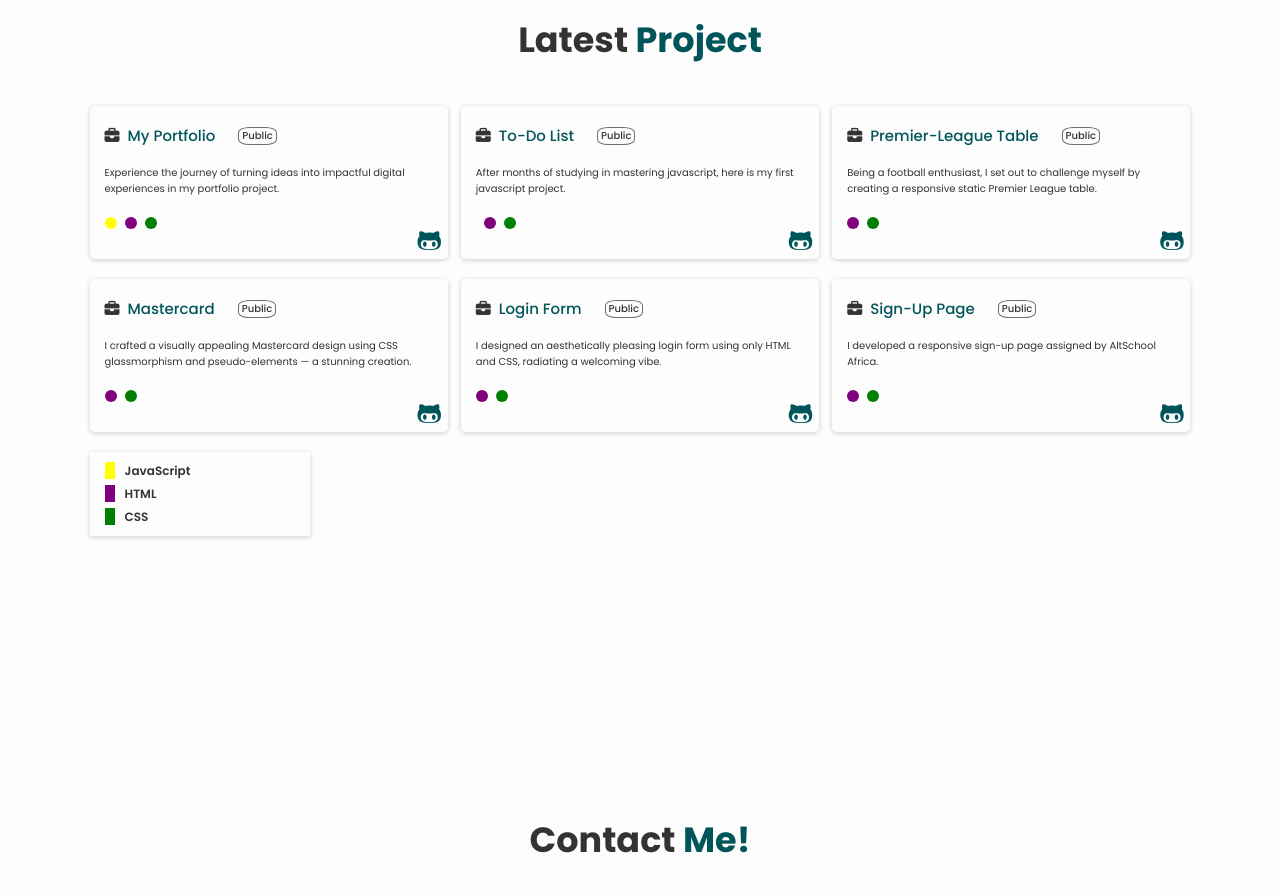
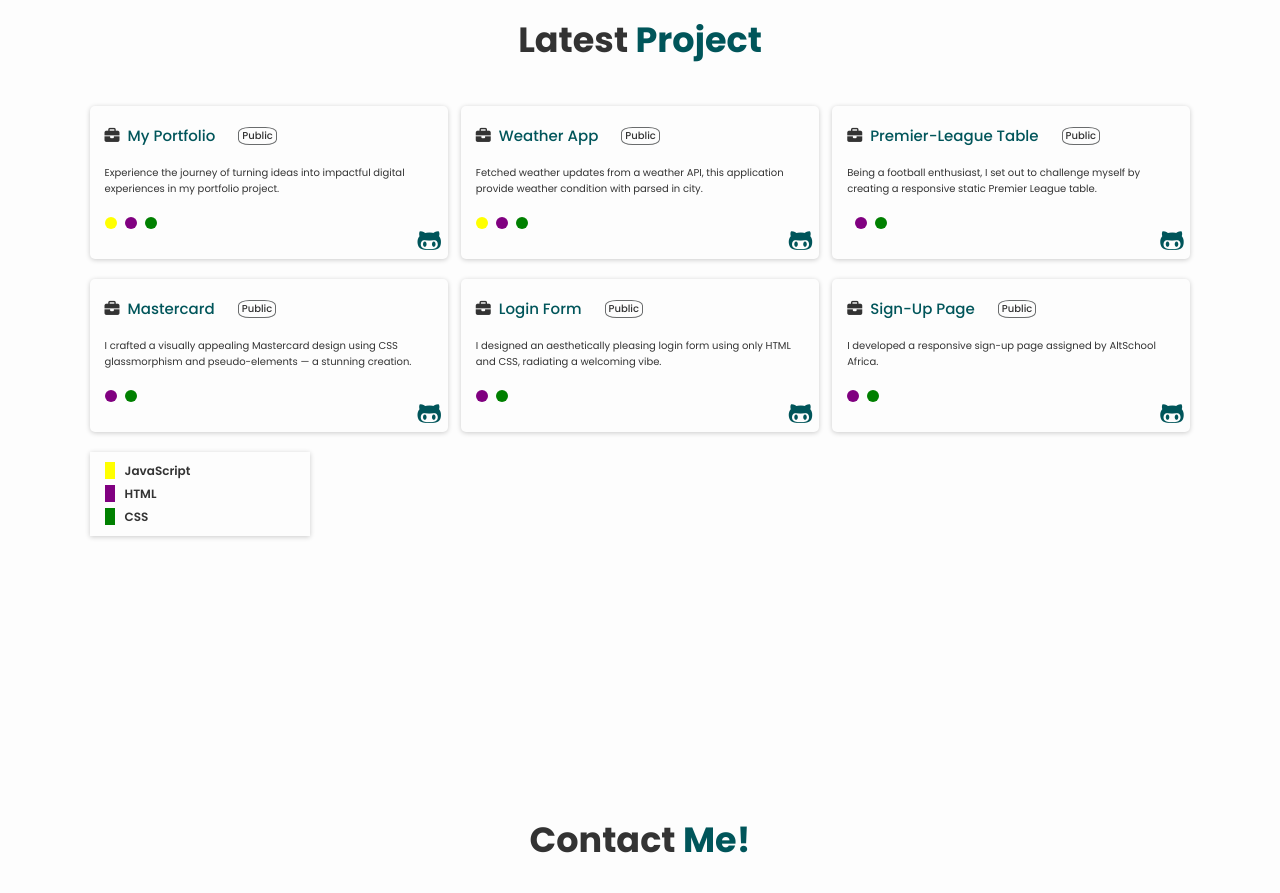
Before and after one commit to abiolayoung/myPortfolio, a plain HTML site: page index.html in a window 1280 px wide. Shown: the part 3180-4073 px from the top of the page. Drawn offline with Linux system fonts and the light colour scheme; a web font is replaced by a local one.

Commit message:
update project

```diff
--- a/index.html
+++ b/index.html
@@ -267,16 +267,17 @@
 
         <div class="myPortfolio">
             <div class="portfolio-upper"><i class="fa-solid fa-briefcase"></i>
-                <a href="https://abiolayoung.github.io/myPortfolio/">To-Do List</a>
+                <a href="https://abiolayoung.github.io/Weather-App/">Weather App</a>
                 <p>Public</p></div>
-            <p>After months of studying in mastering javascript,
-                 here is my first javascript project.</p>
+            <p>Fetched weather updates from a weather API, this application
+                provide weather condition with parsed in city.
+            </p>
             <div class="technology">
-                <div class="javascript"></div>
+                <div class="js"></div>
                 <div class="css"></div>
                 <div class="html"></div>
                 </div>
-            <a href="https://github.com/abiolayoung/myPortfolio"><i class="fa-brands fa-github-alt"></i></a>
+            <a href="https://github.com/abiolayoung/Weather-App"><i class="fa-brands fa-github-alt"></i></a>
         </div>
 
         <div class="myPortfolio">
@@ -286,7 +287,7 @@
             <p>Being a football enthusiast, I set out to challenge myself by
                 creating a responsive static Premier League table.</p>
             <div class="technology">
-                <!-- <div class="javascript"></div> -->
+                <div class="javascript"></div>
                 <div class="css"></div>
                 <div class="html"></div>
             </div>
```
